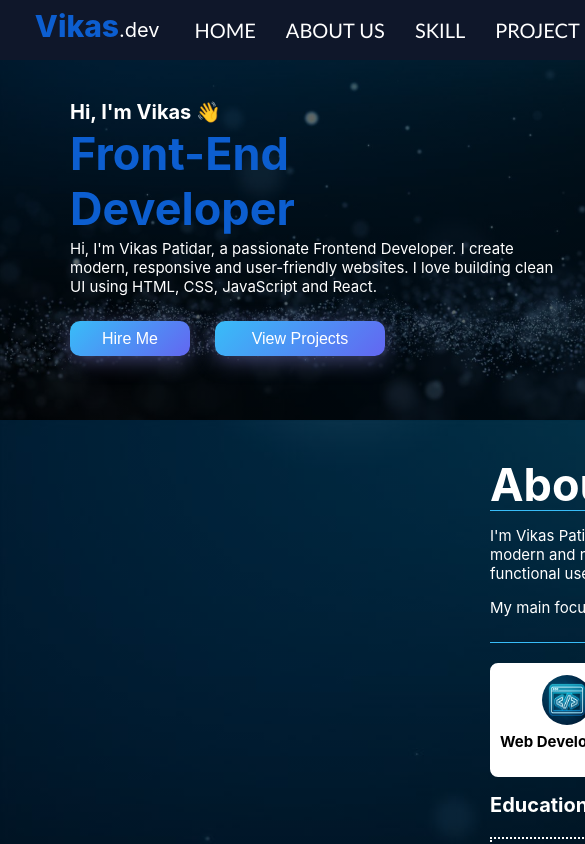
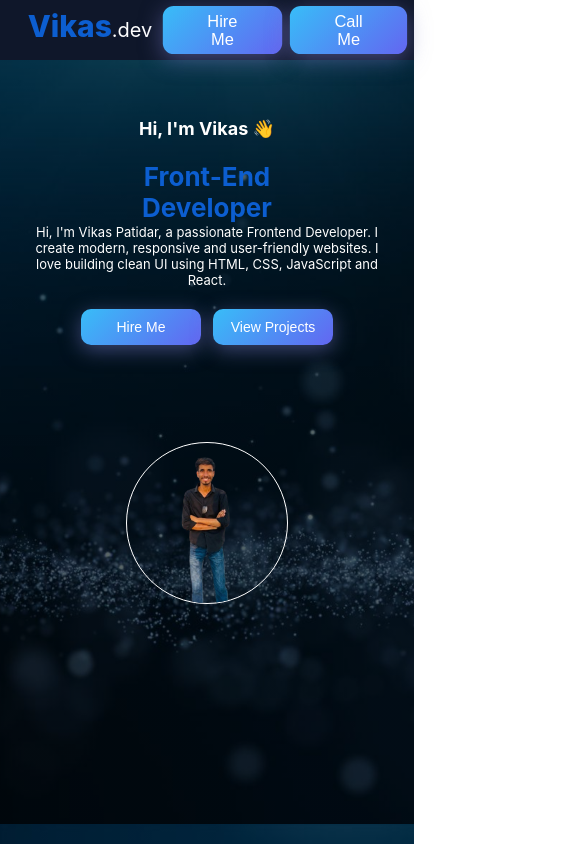
Before and after one commit to vikas20070/portfolio, a React (Create React App) app: page / in a window 390 px wide. Shown: the top 844 px of the page, 585 px wide, since content can reach past the window. Built offline with nearby package versions, Linux system fonts and the light colour scheme.

Commit message:
updated code

```diff
--- a/src/About.js
+++ b/src/About.js
@@ -21,7 +21,7 @@
             </div>
             <div className="con1">
              <div>
-              <h2>About Me</h2>
+              <h2>About</h2>
               <hr/>
               <p>I'm Vikas Patidar, a passionate Frontend Developer who loves
                 creating<br /> modern and responsive websites. I enjoy turning ideas
--- a/src/App.css
+++ b/src/App.css
@@ -798,6 +798,42 @@
 transform:translateY(-5px);
 }
 
+/* Mobile / Responsive rules */
+@media (max-width: 768px) {
+  .head, .skill, .project, .contact, .footer, .main, .main1 {
+    width: 100%;
+  }
+  .menu{ display: none; }
+  .head{ left:0; right:0; padding:0 12px; }
+  .main, .main1{
+    flex-direction: column;
+    align-items: center;
+    padding: 20px 12px;
+    height: auto;
+  }
+  .con{
+    width: 100%;
+    padding: 20px 16px;
+    box-sizing: border-box;
+    text-align: center;
+  }
+  .con h3{ margin-bottom: 0; }
+  h2{ font-size: 32px; }
+  p{ font-size: 14px; padding: 0 6px; }
+  .btn1, .btn2{ width: 140px; height: 36px; margin: 8px 6px; }
+  .photo{ width: 100%; padding: 12px 0; display:flex; justify-content:center; }
+  .photo img{ width: 220px; height: 220px; margin-left: 0; }
+}
+
+@media (max-width: 480px) {
+  h2{ font-size: 26px; }
+  .con h3{ font-size: 18px; }
+  p{ font-size: 13px; }
+  .photo img{ width: 160px; height: 160px; }
+  .btn1, .btn2{ width: 120px; font-size: 14px; }
+  .main, .main1{ padding-top: 80px; }
+}
+
 .footer-box ul{
 list-style:circle;
 }
```
